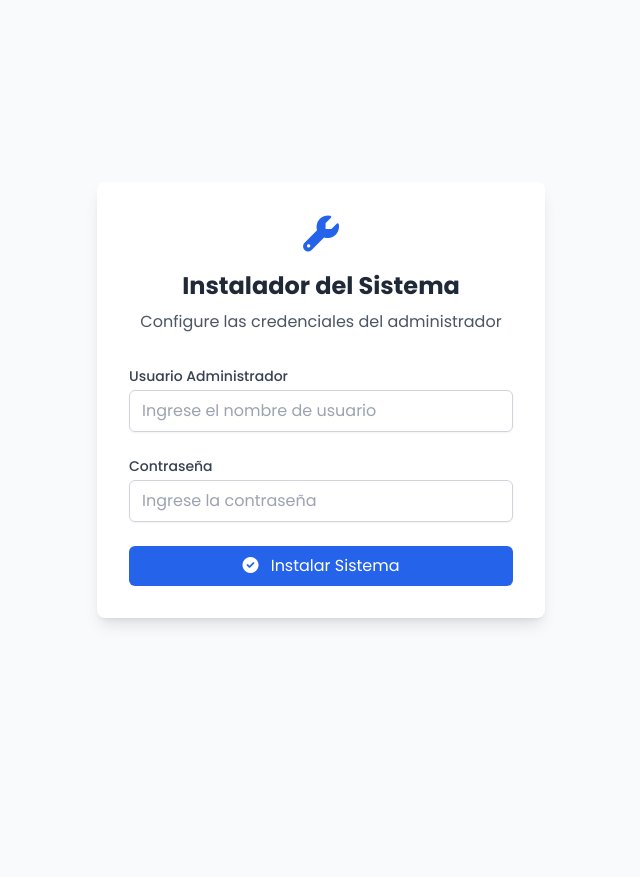
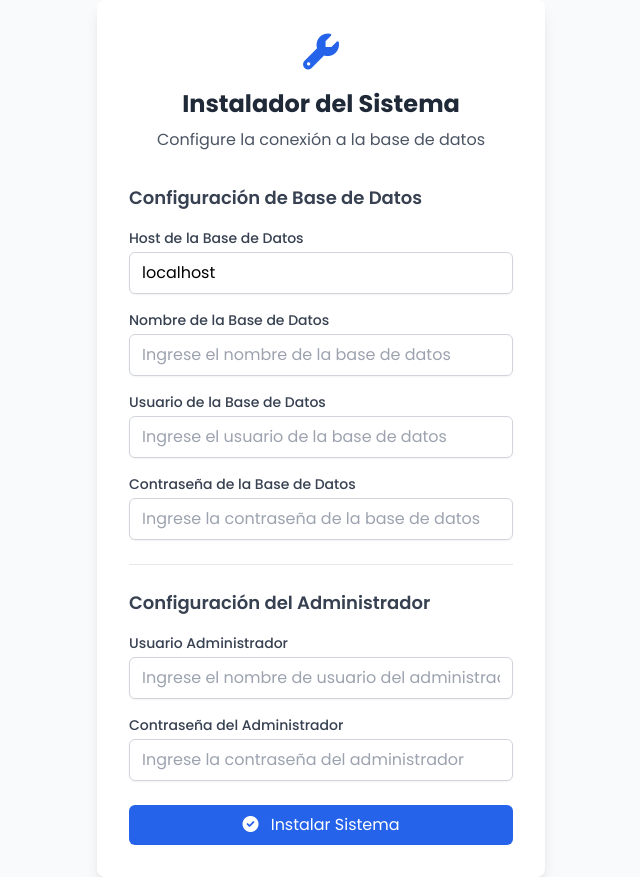
Before and after one commit to SrMeticoo/blackboxai-1742418400121, a PHP site: page /install/index.php in a window 1280 px wide. Shown: the whole page, without its empty margins (319-959 px from the left). Before the commit the page ends 625 px from the top, so only its background shows below. Run offline with PHP 8.4, Linux system fonts and the light colour scheme; some libraries are stand-ins or nearby versions.

Commit message:
Add install/index.php 1742419383612

```diff
--- a/install/index.php
+++ b/install/index.php
@@ -29,7 +29,7 @@ if (file_exists('../includes/.installed')) {
                 <div class="text-center mb-8">
                     <i class="fas fa-wrench text-4xl text-blue-600 mb-4"></i>
                     <h1 class="text-2xl font-bold text-gray-800">Instalador del Sistema</h1>
-                    <p class="text-gray-600 mt-2">Configure las credenciales del administrador</p>
+                    <p class="text-gray-600 mt-2">Configure la conexión a la base de datos</p>
                 </div>
 
                 <?php if (isset($_SESSION['error'])): ?>
@@ -40,22 +40,67 @@ if (file_exists('../includes/.installed')) {
                 <?php endif; ?>
 
                 <form action="process.php" method="POST" class="space-y-6">
+                    <!-- Database Configuration -->
+                    <div class="space-y-4">
+                        <h2 class="text-lg font-semibold text-gray-700">Configuración de Base de Datos</h2>
+
+                        <div>
+                            <label for="db_host" class="block text-sm font-medium text-gray-700 mb-1">
+                                Host de la Base de Datos
+                            </label>
+                            <input type="text" id="db_host" name="db_host" value="localhost" required
+                                class="w-full px-3 py-2 border border-gray-300 rounded-md shadow-sm focus:outline-none focus:ring-2 focus:ring-blue-500 focus:border-blue-500">
+                        </div>
+
+                        <div>
+                            <label for="db_name" class="block text-sm font-medium text-gray-700 mb-1">
+                                Nombre de la Base de Datos
+                            </label>
+                            <input type="text" id="db_name" name="db_name" required
+                                class="w-full px-3 py-2 border border-gray-300 rounded-md shadow-sm focus:outline-none focus:ring-2 focus:ring-blue-500 focus:border-blue-500"
+                                placeholder="Ingrese el nombre de la base de datos">
+                        </div>
+
+                        <div>
+                            <label for="db_user" class="block text-sm font-medium text-gray-700 mb-1">
+                                Usuario de la Base de Datos
+                            </label>
+                            <input type="text" id="db_user" name="db_user" required
+                                class="w-full px-3 py-2 border border-gray-300 rounded-md shadow-sm focus:outline-none focus:ring-2 focus:ring-blue-500 focus:border-blue-500"
+                                placeholder="Ingrese el usuario de la base de datos">
+                        </div>
+
+                        <div>
+                            <label for="db_pass" class="block text-sm font-medium text-gray-700 mb-1">
+                                Contraseña de la Base de Datos
+                            </label>
+                            <input type="password" id="db_pass" name="db_pass"
+                                class="w-full px-3 py-2 border border-gray-300 rounded-md shadow-sm focus:outline-none focus:ring-2 focus:ring-blue-500 focus:border-blue-500"
+                                placeholder="Ingrese la contraseña de la base de datos">
+                        </div>
+                    </div>
+
+                    <!-- Admin Configuration -->
+                    <div class="space-y-4 pt-6 border-t">
+                        <h2 class="text-lg font-semibold text-gray-700">Configuración del Administrador</h2>
+
                         <div>
                             <label for="admin_username" class="block text-sm font-medium text-gray-700 mb-1">
                                 Usuario Administrador
                             </label>
                             <input type="text" id="admin_username" name="admin_username" required
                                 class="w-full px-3 py-2 border border-gray-300 rounded-md shadow-sm focus:outline-none focus:ring-2 focus:ring-blue-500 focus:border-blue-500"
-                            placeholder="Ingrese el nombre de usuario">
+                                placeholder="Ingrese el nombre de usuario del administrador">
                         </div>
 
                         <div>
                             <label for="admin_password" class="block text-sm font-medium text-gray-700 mb-1">
-                            Contraseña
+                                Contraseña del Administrador
                             </label>
                             <input type="password" id="admin_password" name="admin_password" required
                                 class="w-full px-3 py-2 border border-gray-300 rounded-md shadow-sm focus:outline-none focus:ring-2 focus:ring-blue-500 focus:border-blue-500"
-                            placeholder="Ingrese la contraseña">
+                                placeholder="Ingrese la contraseña del administrador">
+                        </div>
                     </div>
 
                     <button type="submit"
```
Lines whose indentation alone changed are shown as unchanged.
